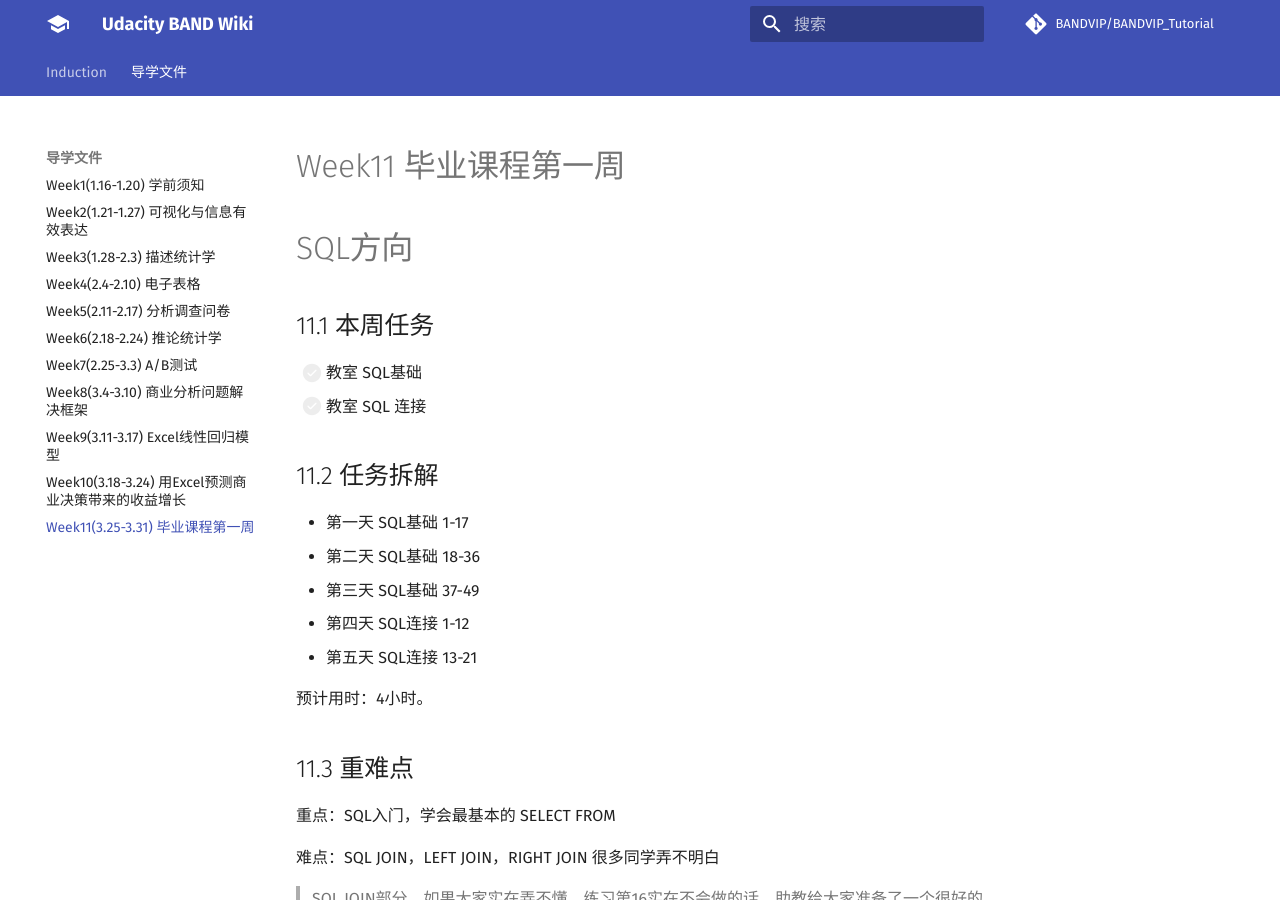
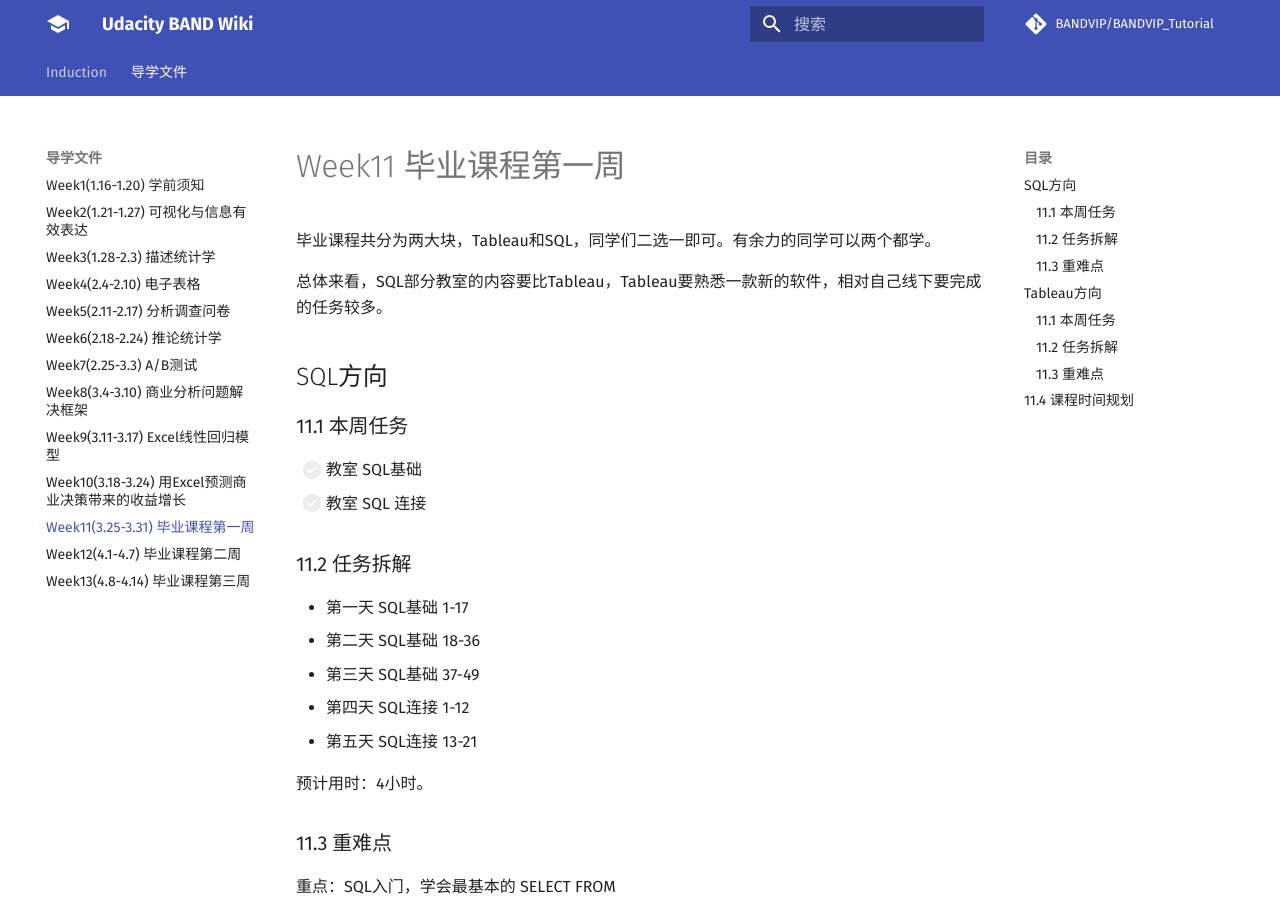
Before and after one commit to BANDVIP/BANDVIP_Tutorial, an MkDocs documentation site: the page built from docs/11.md, in a window 1280 px wide and 900 px high. Built offline with MkDocs 1.6.1 and Material for MkDocs 9.7.7, drawn with Linux system fonts in a browser that asks for light colours; comment, search, counter and statistics services are not loaded.

Commit message:
update week11,12,13

```diff
--- a/docs/11.md
+++ b/docs/11.md
@@ -1,14 +1,17 @@
 # Week11 毕业课程第一周
 
-# SQL方向
+毕业课程共分为两大块，Tableau和SQL，同学们二选一即可。有余力的同学可以两个都学。
 
-## 11.1 本周任务
+总体来看，SQL部分教室的内容要比Tableau，Tableau要熟悉一款新的软件，相对自己线下要完成的任务较多。
+## SQL方向
+
+### 11.1 本周任务
 
   - [ ] 教室 SQL基础
   - [ ] 教室 SQL 连接
 
 
-## 11.2 任务拆解
+### 11.2 任务拆解
   - 第一天 SQL基础 1-17
   - 第二天 SQL基础 18-36
   - 第三天 SQL基础 37-49
@@ -16,7 +19,7 @@
   - 第五天 SQL连接 13-21
 
 预计用时：4小时。
-## 11.3 重难点
+### 11.3 重难点
 
 重点：SQL入门，学会最基本的 SELECT FROM
 
@@ -24,20 +27,20 @@
 
 > SQL JOIN部分，如果大家实在弄不懂，练习第16实在不会做的话，助教给大家准备了一个很好的例子，可以过来索要。
 
-# Tableau方向
+## Tableau方向
 
-## 11.1 本周任务
+### 11.1 本周任务
 
   - [ ] 教室 数据可视化基础知识
   - [ ] 教室 设计原则
 
-## 11.2 任务拆解
+### 11.2 任务拆解
   - 第一天 数据可视化基础知识
   - 第二天 设计原则
 
 预计用时：2小时。
 
-## 11.3 重难点
+### 11.3 重难点
 
 本周内容与第一次公开内容又重叠，可以重点回顾一下当时讲的可视化设计原则，回顾一下自己的P1，P2看看有哪些可以改进的地方。
 
--- a/docs/12.md
+++ b/docs/12.md
@@ -0,0 +1,58 @@
+# Week12 毕业课程第二周
+
+## SQL方向
+
+### 12.1 本周任务
+
+  - [ ] 教室 SQL聚合
+
+
+### 12.2 任务拆解
+  - 第一天 SQL聚合 1-12
+  - 第二天 SQL聚合 13-21
+  - 第三天 SQL聚合 22-33
+  - 第四天 SQL聚合 巩固复习
+
+预计用时：4小时。
+### 12.3 重难点
+
+重点：SQL聚合，GROUP BY
+
+> 在做练习时，尽量先自己完成，再看解决方案。有的题目并非只有一种解法。
+
+## Tableau方向
+
+### 12.1 本周任务
+
+  - [ ] 教室 用Tableau创建可视化表格
+
+### 12.2 任务拆解
+  - 第一天 安装Tableau
+  - 第二天 教室「用Tableau创建可视化表格」1-13
+  - 第三天 教室「用Tableau创建可视化表格」14-23
+
+预计用时：3小时。
+
+### 12.3 重难点
+
+不少同学可能对Tablau比较生疏，所以本周的重点是安装和熟悉Tablau，要注意多使用，教室里面软件的操作用的都是英文版，为了保持一致也可以使用英文版。
+
+连接数据，和SQL JOIN 是近似的功能，如果对这个不同连接方式不明白的，也可以去学习一下SQL JOIN或者找助教索要一个小经验。
+
+## 12.4 课程时间规划
+
+时间|项目阶段|学习目标
+---|---|---
+Week1| P1|了解课程体系和学习路径
+Week2|P1|完成项目1
+Week3|\ |学习描述统计学
+Week4|P2|学会Excel基本操作、聚合函数、条件函数等高阶操作
+Week5|P2|完成项目2
+Week6|\ |推论统计学
+Week7|\ |A/B测试
+Week8|P3|分析问题解决框架
+Week9|P3|线性回归模型
+Week10|P3|完成项目3
+Week11|P4|毕业课程第一周
+当前位置Week12|P4|毕业课程第二周
+Week13|P4|毕业课程第三周
--- a/docs/13.md
+++ b/docs/13.md
@@ -0,0 +1,55 @@
+# Week13 毕业课程第三周
+
+## SQL方向
+
+### 13.1 本周任务
+
+  - [ ] 教室 SQL子查询和临时表格
+
+
+### 13.2 任务拆解
+  - 第一天 SQL子查询和临时表格 1-8
+  - 第二天 SQL子查询和临时表格 9-15
+  - 第三天 总结SQL知识点，复习巩固
+
+预计用时：4小时。
+### 13.3 重难点
+
+重点：SQL子查询
+
+> SQL 子查询涉及到数据库的建表操作，数据库基本操作可总结为增、删、改、查。我们这门课的核心内容为查询。关于其他内容，大家可以自行去拓展
+
+思考： SQL和电子表格之间有什么区别，各有什么优势？
+
+## Tableau方向
+
+### 13.1 本周任务
+
+  - [ ] 教室 用Tableau讲故事
+
+### 13.2 任务拆解
+  本部分教室内容不多，建议大家一鼓作气，一次性学完。
+
+预计用时：1小时。
+
+### 13.3 重难点
+
+图表和文字的配合，和故事的逻辑性是本周内容的终点。
+
+## 13.4 课程时间规划
+
+时间|项目阶段|学习目标
+---|---|---
+Week1| P1|了解课程体系和学习路径
+Week2|P1|完成项目1
+Week3|\ |学习描述统计学
+Week4|P2|学会Excel基本操作、聚合函数、条件函数等高阶操作
+Week5|P2|完成项目2
+Week6|\ |推论统计学
+Week7|\ |A/B测试
+Week8|P3|分析问题解决框架
+Week9|P3|线性回归模型
+Week10|P3|完成项目3
+Week11|P4|毕业课程第一周
+Week12|P4|毕业课程第二周
+当前位置Week13|P4|毕业课程第三周
--- a/mkdocs.yml
+++ b/mkdocs.yml
@@ -30,6 +30,8 @@
     - Week9(3.11-3.17) Excel线性回归模型: 9.md
     - Week10(3.18-3.24) 用Excel预测商业决策带来的收益增长: 10.md
     - Week11(3.25-3.31) 毕业课程第一周: 11.md
+    - Week12(4.1-4.7) 毕业课程第二周: 12.md
+    - Week13(4.8-4.14) 毕业课程第三周: 13.md
 
 
 # Theme
```
Also changed, not shown: docs/0.md (added).
